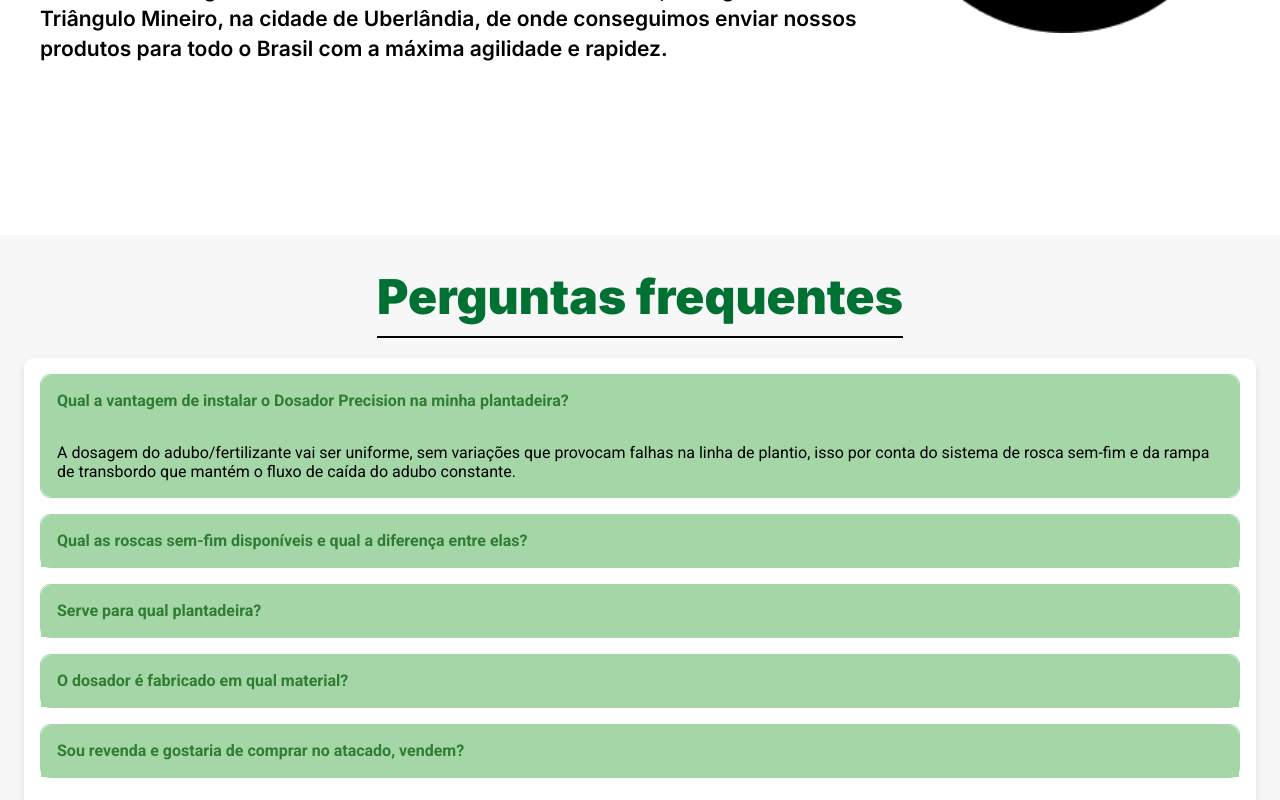
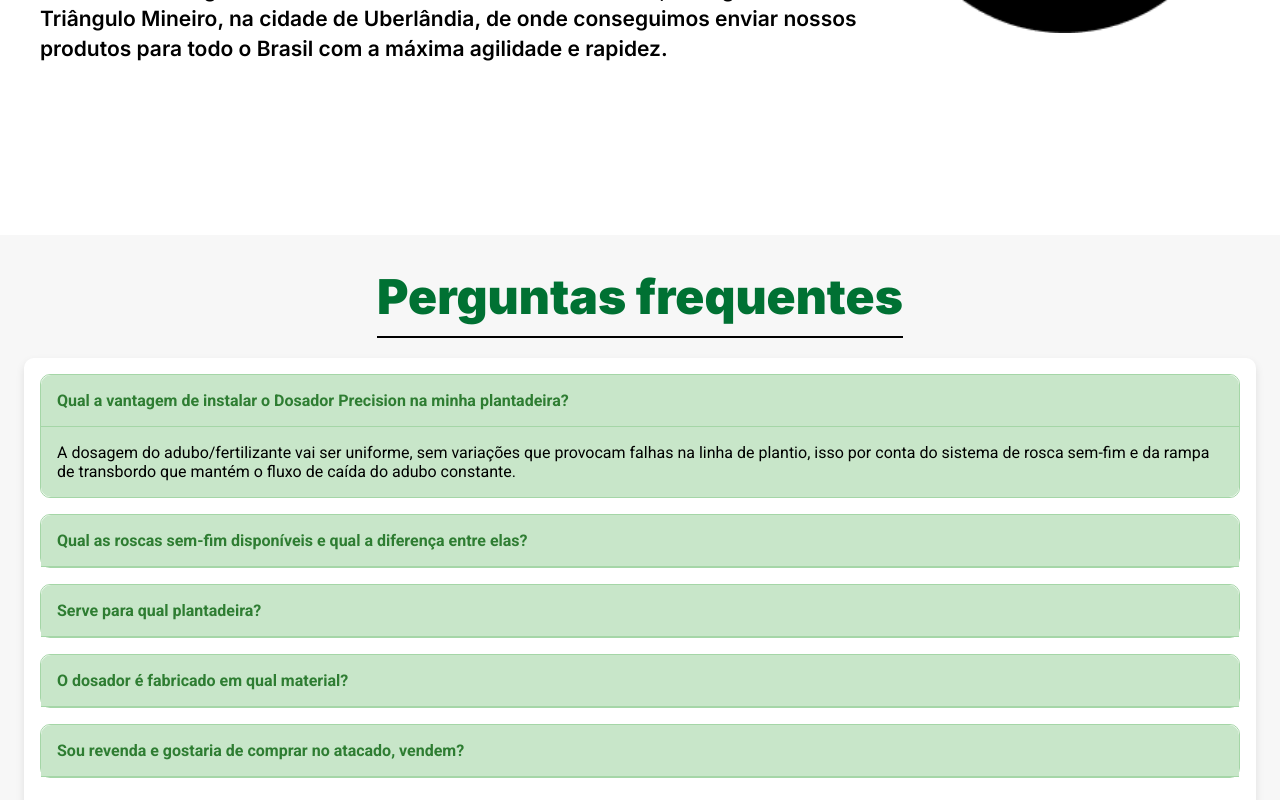
Before and after one commit to LukkzHS/PrecisionV1, a React (Vite) app: page / in a window 1280 px wide. Both pictures are taken after a click on the element 640 px from the left and 4837 px from the top of the page. Shown: the part 4437-5237 px from the top of the page. Built offline with nearby package versions, Linux system fonts and the light colour scheme; the HTML template or start-up script is replaced by a standard one.

Commit message:
atualizando faq

```diff
--- a/src/components/main/Faq/Faq.css
+++ b/src/components/main/Faq/Faq.css
@@ -8,7 +8,7 @@
 
 .faq-title {
   font-size: 2rem;
-  color: #101111;
+  color: #2e7d32;
   margin-bottom: 1rem;
   text-align: center;
   position: relative;
@@ -39,7 +39,8 @@
     box-shadow: none;
   }
 
-  .faq-question, .faq-answer {
+  .faq-question,
+  .faq-answer {
     font-size: 1rem;
     padding: 0.75rem;
   }
@@ -59,7 +60,8 @@
     width: 90%;
   }
 
-  .faq-question, .faq-answer {
+  .faq-question,
+  .faq-answer {
     font-size: 1.1rem;
   }
 
@@ -75,7 +77,7 @@
 }
 
 .faq-question {
-  background-color: #a5d6a7;
+  background-color: #c8e6c9;
   color: #2e7d32;
   padding: 1rem;
   border-radius: 10px 10px 0 0;
@@ -86,20 +88,33 @@
 }
 
 .faq-question:hover {
-  background-color: #c8e6c9;
+  background-color: #a5d6a7;
 }
 
 .faq-answer {
-  background-color: #a5d6a7;
-  padding: 0 1rem;
+  background-color: #c8e6c9;
+  padding: 1rem;
   border-radius: 0 0 10px 10px;
-  max-height: 0;
-  overflow: hidden;
-  transition: max-height 0.4s ease, padding 0.4s ease;
-  color: black;
+  display: none;
 }
 
 .faq-answer.show {
-  max-height: 500px;
-  padding: 1rem;
+  display: block;
 }
+
+.faq-button {
+  background-color: #d84315;
+  border: none;
+  color: white;
+  padding: 0.75rem 2rem;
+  margin-top: 2rem;
+  cursor: pointer;
+  border-radius: 20px;
+  transition: background-color 0.3s ease;
+  text-transform: uppercase;
+  font-weight: bold;
+}
+
+.faq-button:hover {
+  background-color: #bf360c;
+}
--- a/src/components/main/Faq/Faq.jsx
+++ b/src/components/main/Faq/Faq.jsx
@@ -1,10 +1,10 @@
-// src/FAQ/FAQ.jsx
 import React, { useState, useEffect } from 'react';
 import './Faq.css'; // Import CSS
 import TituloSubtitulo from '../Titulo_Subtitulo/Titulo_Subtitulo';
 
 const FAQ = () => {
   const [faqData, setFaqData] = useState([]);
+  const [activeIndex, setActiveIndex] = useState(null); // Estado para acompanhar a pergunta ativa
 
   useEffect(() => {
     fetch('faqData.json') // Nome correto do arquivo JSON
@@ -12,6 +12,10 @@
       .then((data) => setFaqData(data)) // Acessando diretamente o array
       .catch((error) => console.error('Erro ao carregar o JSON:', error));
   }, []);
+
+  const handleQuestionClick = (index) => {
+    setActiveIndex(activeIndex === index ? null : index); // Alterna entre a pergunta ativa e nenhuma
+  };
 
   return (
     <section className="faq-section">
@@ -21,11 +25,13 @@
           <div className="faq-item" key={index}>
             <div
               className="faq-question"
-              onClick={() => document.getElementById(`faq-answer-${index}`)?.classList.toggle('show')}
+              onClick={() => handleQuestionClick(index)}
             >
               {item.question} {/* Atualizado para 'question' */}
             </div>
-            <div className="faq-answer" id={`faq-answer-${index}`}>
+            <div
+              className={`faq-answer ${activeIndex === index ? 'show' : ''}`}
+            >
               {item.answer} {/* Atualizado para 'answer' */}
             </div>
           </div>
```
